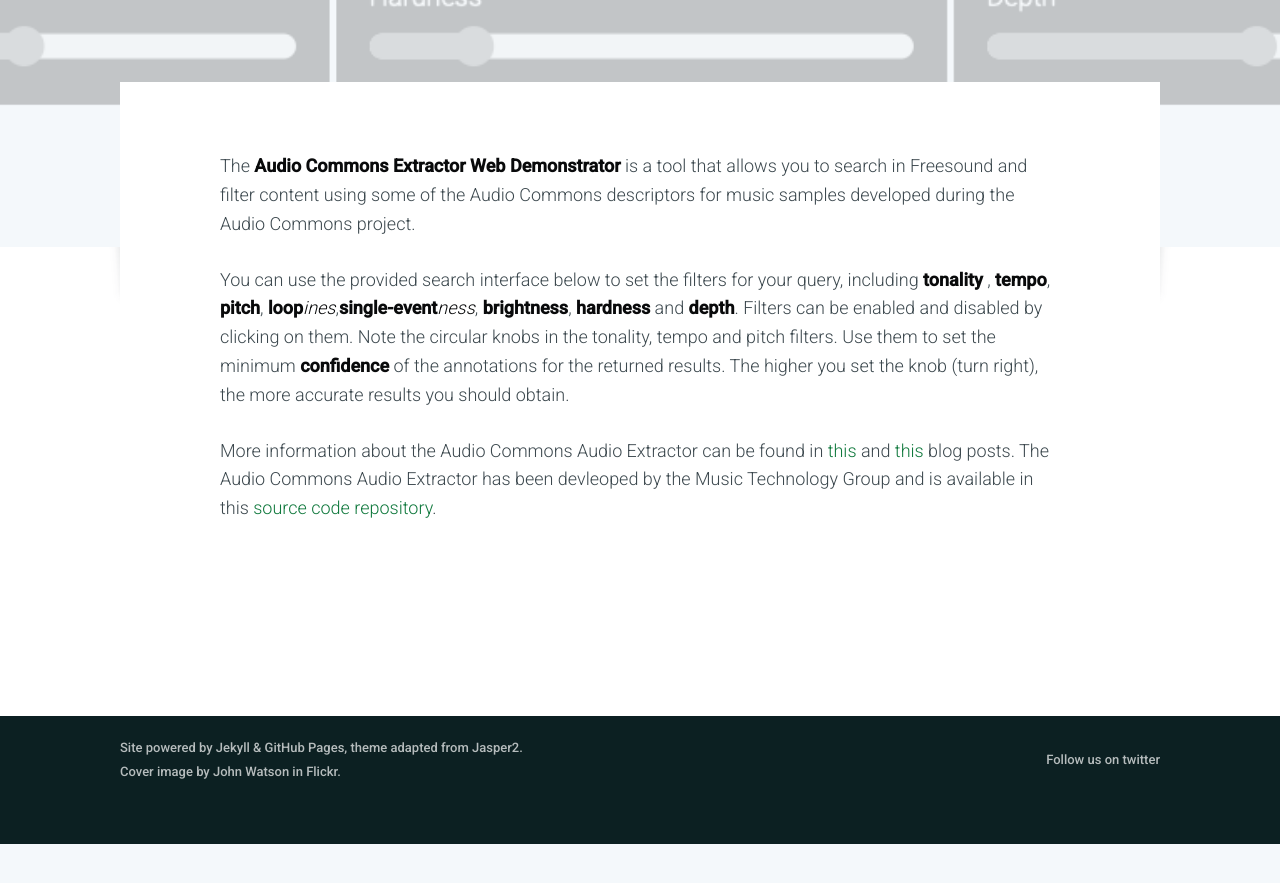
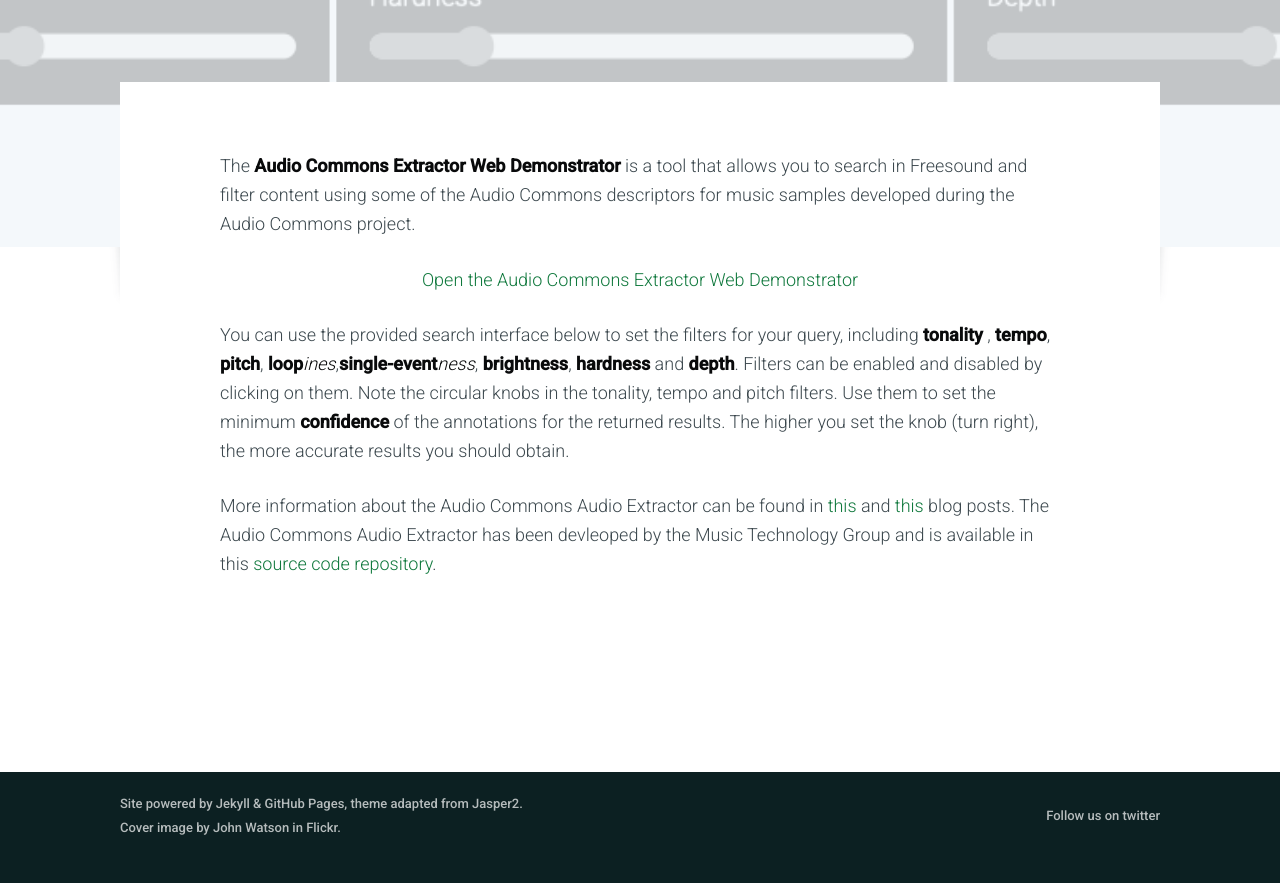
Before and after one commit to AudioCommons/audiocommons.github.io, a Jekyll site: the page built from _posts/2019-01-13-ac-extractor-web-desmonstrator.md, in a window 1280 px wide and 900 px high, scrolled down 891 px. Shown: the top 883 px of the window. Built offline with Jekyll 4.4.1, drawn with Linux system fonts in a browser that asks for light colours; nearby versions of some CDN libraries; before the commit the page ends 1735 px from its top, so only the background shows below that.

Commit message:
Add link to the extractor web demonstrator

```diff
--- a/_posts/2019-01-13-ac-extractor-web-desmonstrator.md
+++ b/_posts/2019-01-13-ac-extractor-web-desmonstrator.md
@@ -11,6 +11,10 @@
 
 The **Audio Commons Extractor Web Demonstrator** is a tool that allows you to search in Freesound and filter content using some of the Audio Commons descriptors for music samples developed during the Audio Commons project.
 
+<p style="text-align: center;">
+<a href="http://www.audiocommons.org/ac-audio-extractor/web_demonstrator/" target="_blank">Open the Audio Commons Extractor Web Demonstrator</a>
+</p>
+
 You can use the provided search interface below to set the filters for your query, including **tonality** , **tempo**, **pitch**, **loop***ines*,**single-event***ness*, **brightness**, **hardness** and **depth**. Filters can be enabled and disabled by clicking on them. Note the circular knobs in the tonality, tempo and pitch filters. Use them to set the minimum **confidence** of the annotations for the returned results. The higher you set the knob (turn right), the more accurate results you should obtain.
 
 More information about the Audio Commons Audio Extractor can be found in [this](/2018/07/15/audio-commons-audio-extractor.html) and [this](/2018/09/05/timbre-sound.html) blog posts. The Audio Commons Audio Extractor has been devleoped by the Music Technology Group and is available in this [source code repository](https://github.com/AudioCommons/ac-audio-extractor).
```
